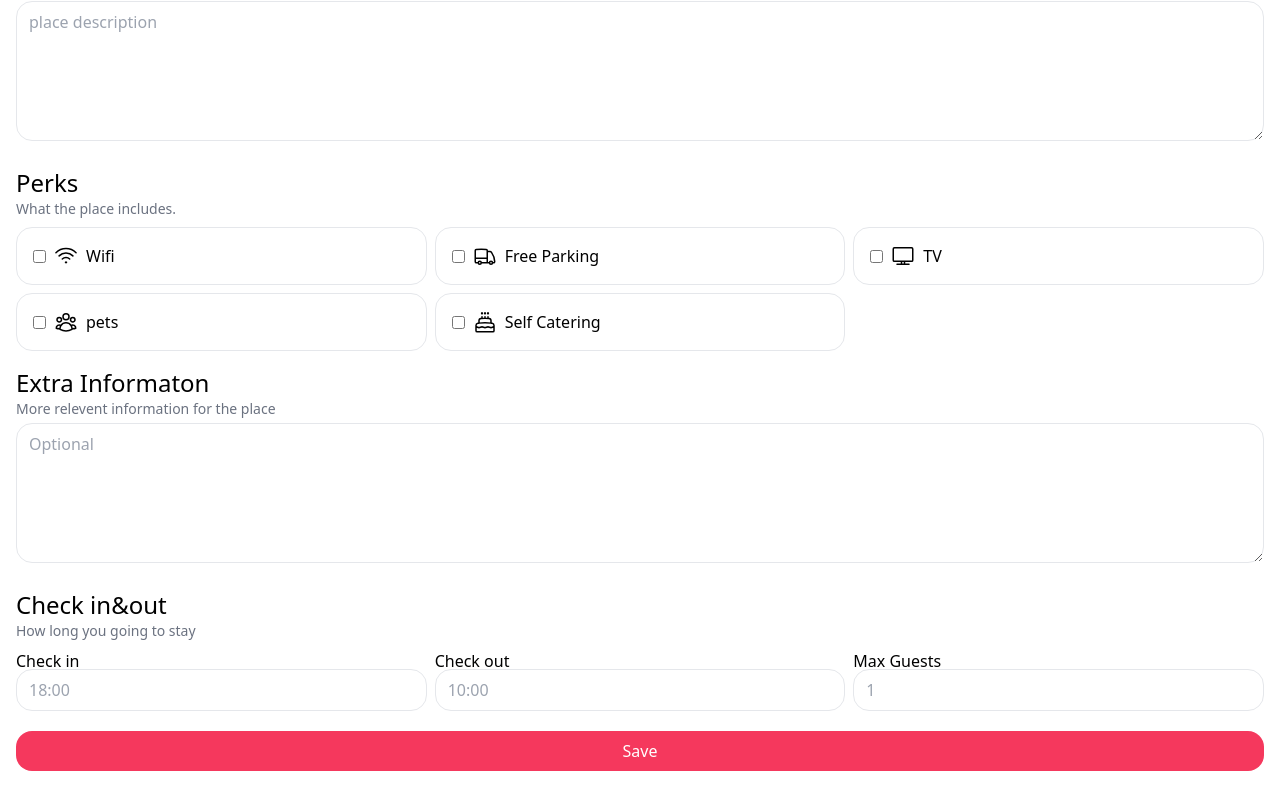
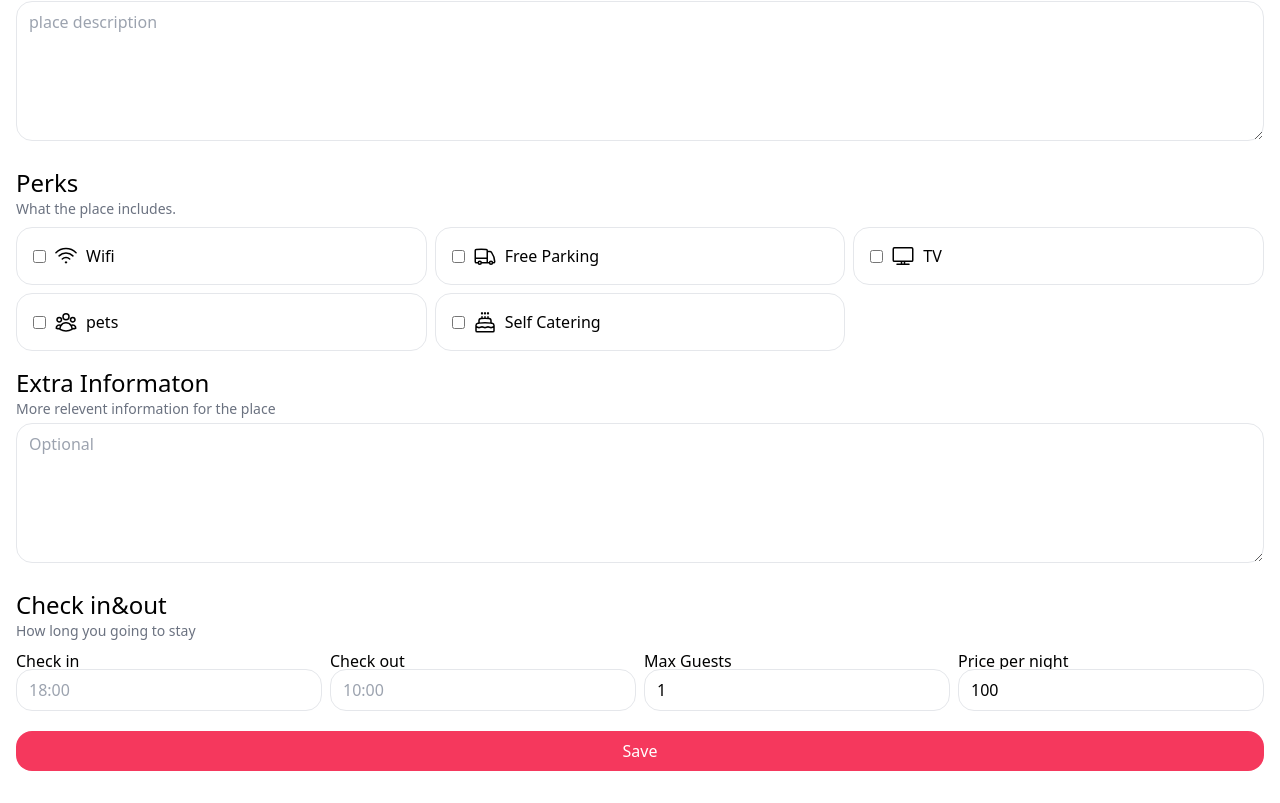
Before and after one commit to ArnoldRamodike/Prenotazione, a React (Vite) app in the folder client/: page /account/places/new in a window 1280 px wide. Shown: the part 725-1528 px from the top of the page. Built offline with nearby package versions, Linux system fonts and the light colour scheme; no server answers.

Commit message:
code fixes for place

```diff
--- a/client/src/App.jsx
+++ b/client/src/App.jsx
@@ -9,6 +9,7 @@ import { UserContextProvider } from './context/UserContext'
 import ProfilePage from './Pages/ProfilePage'
 import PlacesPage from './Pages/PlacesPage'
 import PlacesForm from './forms/PlacesForm'
+import PlacePage from './Pages/PlacePage'
 
 axios.defaults.baseURL = 'http://localhost:4000';
 axios.defaults.withCredentials= true;
@@ -28,6 +29,7 @@ function App() {
           <Route path='/account/places' element={<PlacesPage/>}/>
           <Route path='/account/places/new' element={<PlacesForm/>}/>
           <Route path='/account/places/:id' element={<PlacesForm/>}/>
+          <Route path='/place/:id' element={<PlacePage/>}/>
         </Route>
       </Routes>
 
--- a/client/src/forms/PlacesForm.jsx
+++ b/client/src/forms/PlacesForm.jsx
@@ -15,7 +15,8 @@ const PlacesForm = () => {
     const [extraInfo, setExtraInfo] = useState('');
     const [checkIn, setCheckIn] = useState('');
     const [checkOut, setCheckOut] = useState('');
-    const [maxGuests, setMaxGuests] = useState('');
+    const [maxGuest, setMaxGuests] = useState(1);
+    const [price, setPrice] = useState(100);
     const [redirect, setRedirect] = useState(false);
 
 
@@ -34,7 +35,8 @@ const PlacesForm = () => {
         setPerks(data.perks);
         setCheckIn(data.checkIn);
         setCheckOut(data.checkOut);
-        setMaxGuests(data.maxGuests);
+        setMaxGuests(data.maxGuest);
+        setPrice(data.price);
       });
 
     }, [id])
@@ -63,7 +65,7 @@ const PlacesForm = () => {
       ev.preventDefault();
       const placeData = {title, address, addedPhotos,
         description, perks, extraInfo,
-        checkIn, checkOut, maxGuests}
+        checkIn, checkOut, maxGuest, price}
       if (id) {
         //Update functiionality
         await axios.put(`/places/${id}`, {
@@ -99,7 +101,7 @@ const PlacesForm = () => {
         {preInput('Extra Informaton', 'More relevent information for the place')}
         <textarea className="" placeholder="Optional" value={extraInfo} onChange={ev => setExtraInfo(ev.target.value)}/>
         {preInput('Check in&out', 'How long you going to stay')}
-        <div className="grid sm:grid-cols-3 gap-2">
+        <div className="grid sm:grid-cols-2 md:grid-cols-4 gap-2">
           <div className="">
             <h3 className="mt-2 -mb-2">Check in</h3>
             <input type="text" placeholder="18:00" value={checkIn} onChange={ev => setCheckIn(ev.target.value)}/>
@@ -110,7 +112,11 @@ const PlacesForm = () => {
           </div>
           <div className="">
           <h3 className="mt-2 -mb-2">Max Guests</h3>
-            <input type="number" placeholder="1" value={maxGuests} onChange={ev => setMaxGuests(ev.target.value)}/>
+            <input type="number" placeholder="1" value={maxGuest} onChange={ev => setMaxGuests(ev.target.value)}/>
+          </div>
+          <div className="">
+            <h3 className="mt-2 -mb-2">Price per night</h3>
+            <input type="number" placeholder="1" value={price} onChange={ev => setPrice(ev.target.value)}/>
           </div>
         </div>
         <button className="primary my-4">{id? 'Update': 'Save'}</button>
```
Also changed, not shown: 1 other file (tests, documents, lock files or other folders).
